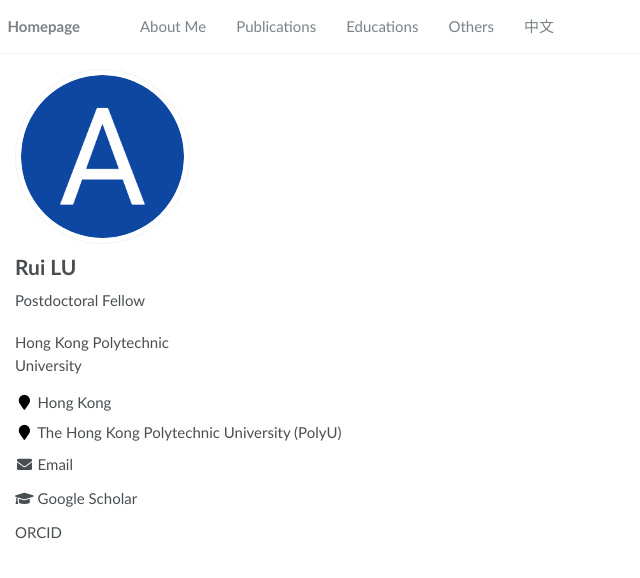
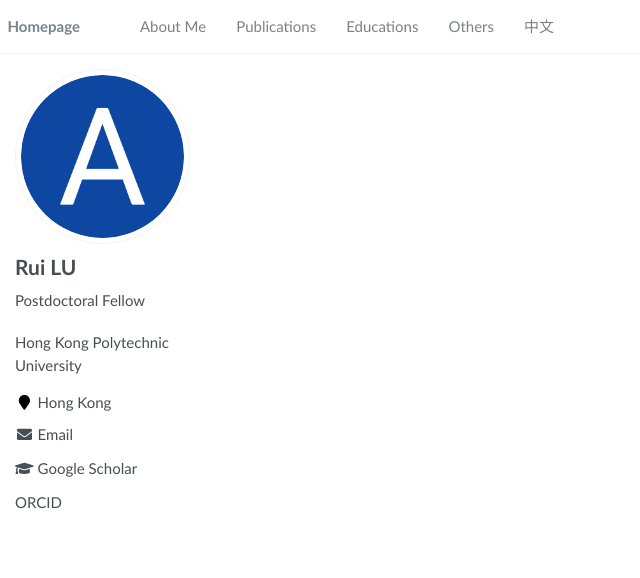
Before and after one commit to SladeLu/sladelu.github.io, a Jekyll site: the page built from _pages/chinese.md, in a window 1280 px wide. Shown: the top 578 px of the page, without its empty margins (0-640 px from the left). Built offline with Jekyll 4.4.1, drawn with Linux system fonts in a browser that asks for light colours.

Commit message:
Update _config.yml

```diff
--- a/_config.yml
+++ b/_config.yml
@@ -25,7 +25,7 @@
   avatar           : "/images/android-chrome-512x512.png"
   bio              : "Postdoctoral Fellow"
   location         : "Hong Kong"
-  employer         : "The Hong Kong Polytechnic University (PolyU)"
+  employer         : #"The Hong Kong Polytechnic University (PolyU)"
   pubmed           :
   googlescholar    : "https://scholar.google.com/citations?user=n4rWRCYAAAAJ"
   email            : "wilsonlu0410@gmail.com"
```
